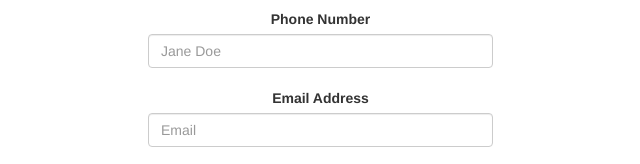
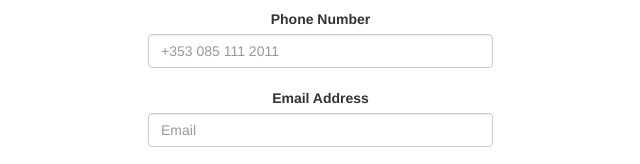
Before and after one commit to Code-Institute-Submissions/project_theMonkees, a plain HTML site: page contacts.html in a window 1280 px wide. Shown: the part 418-582 px from the top of the page, 27-667 px from the left. Drawn offline with nearby package versions, Linux system fonts and the light colour scheme.

Commit message:
Update contacts.html

```diff
--- a/contacts.html
+++ b/contacts.html
@@ -62,7 +62,7 @@
                         </div>
                         <div class="form-group">
                             <label for="exampleInputName2">Phone Number</label>
-                            <input type="text" class="form-control" id="exampleInputName2" placeholder="Jane Doe">
+                            <input type="text" class="form-control" id="exampleInputName2" placeholder="+353 085 111 2011">
                         </div>
                         <div class="form-group">
                             <label for="exampleInputEmail1">Email Address</label>
```
